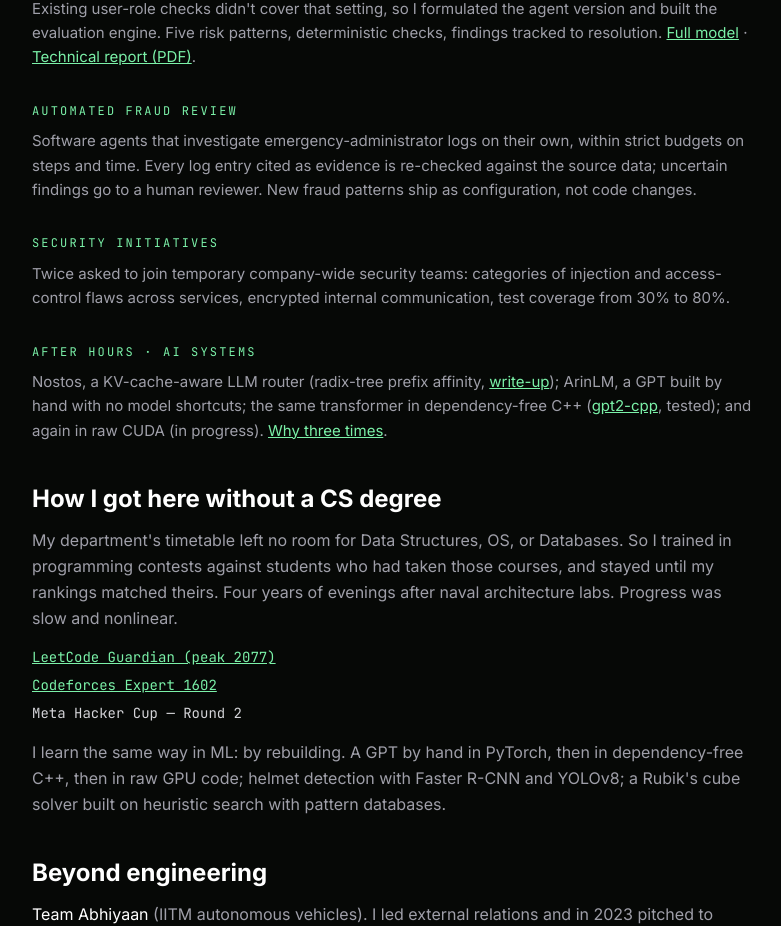
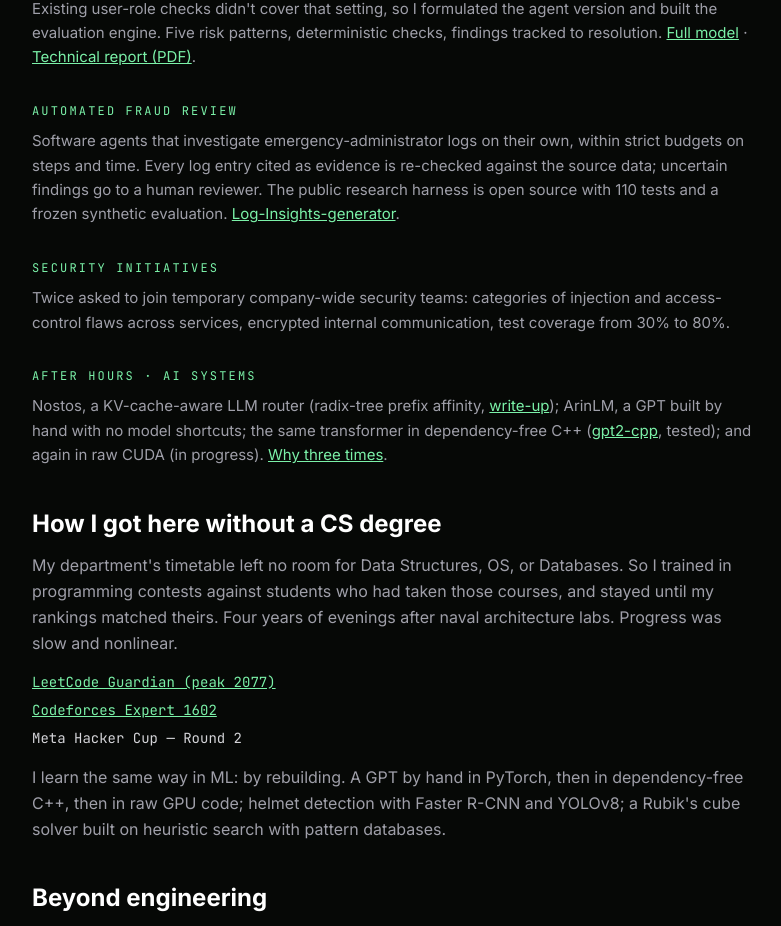
Before and after one commit to Arin016/Arin016.github.io, a Next.js app: page /about in a window 1280 px wide. Shown: the part 1477-2403 px from the top of the page, without its empty margins (248-1029 px from the left). Built offline with nearby package versions, Linux system fonts and the light colour scheme.

Commit message:
claims: sweep leftovers + latest S3/FF work on site
- SodChecker demo captioned illustrative; Sections tenants/CP/Abhiyaan fixed
- Activity + OSS list carry v2.0.0 Central + real-S3 receipt framing
- Fraud blocks link public Log-Insights-generator with 110-test/46-46 scope

```diff
--- a/src/app/about/page.tsx
+++ b/src/app/about/page.tsx
@@ -146,8 +146,17 @@ export default function AboutPage() {
             Software agents that investigate emergency-administrator logs on
             their own, within strict budgets on steps and time. Every log
             entry cited as evidence is re-checked against the source data;
-            uncertain findings go to a human reviewer. New fraud patterns ship
-            as configuration, not code changes.
+            uncertain findings go to a human reviewer. The public research
+            harness is open source with 110 tests and a frozen synthetic
+            evaluation.{" "}
+            <a
+              className="text-green-300 underline"
+              href="https://github.com/Arin016/Log-Insights-generator"
+              target="_blank"
+            >
+              Log-Insights-generator
+            </a>
+            .
           </p>
         </div>
         <div>
--- a/src/components/Activity.tsx
+++ b/src/components/Activity.tsx
@@ -6,7 +6,7 @@ type Item = { text: string; href: string; when: string };
 
 const FALLBACK: Item[] = [
   {
-    text: "shipped s3-outputstream. Cloud uploads in fixed 5 MB of memory.",
+    text: "released s3-outputstream v2.0.0 on Maven Central. Explicit commit semantics, real-S3 conformance.",
     href: "https://github.com/Arin016/s3-outputstream",
     when: "pinned",
   },
--- a/src/components/Sections.tsx
+++ b/src/components/Sections.tsx
@@ -379,17 +379,17 @@ export function Path() {
   const items = [
     {
       t: "SWE @ Saviynt",
-      d: "Jun 2025 → now · identity governance · 300+ tenants",
+      d: "Jun 2025 → now · identity governance",
       c: "Own export pipeline, SoD engines, audit ingestion, agent safety. 2× Tiger Team.",
     },
     {
       t: "B.Tech Ocean Eng, IIT Madras",
       d: "2021 → 2025 · JEE top 0.2% of 1.1M",
-      c: "Math, modeling, physics. Plus Team Abhiyaan (pitched to India's Commerce Minister) and football, chess, cricket at district level and above.",
+      c: "Math, modeling, physics. Plus Team Abhiyaan (2023 pitches to India's Finance and Commerce Ministers) and IITM football.",
     },
     {
       t: "Competitive programming",
-      d: "4 years · Guardian 2100+ · Expert 1602 · HackerCup R2",
+      d: "4 years · Guardian (peak 2077) · Expert 1602 · Meta Hacker Cup R2",
       c: "My department offered no CS courses, so I trained against students who had them, and stayed until my rankings matched theirs.",
     },
     {
--- a/src/components/SodChecker.tsx
+++ b/src/components/SodChecker.tsx
@@ -230,7 +230,7 @@ export default function SodChecker() {
               )}
             </div>
             <div className="mt-3 border-t border-white/10 pt-2 font-mono text-[10.5px] text-zinc-700">
-              production: 100,000+ accounts · ~2 s · output identical to legacy
+              illustrative demo on synthetic accounts · not measured production performance
             </div>
           </div>
         </div>
--- a/src/content/blog/unused-permissions-priced-in-dollars.md
+++ b/src/content/blog/unused-permissions-priced-in-dollars.md
@@ -57,4 +57,4 @@ The rules that keep it honest: reads never write (the cooldown unlock is evaluat
 
 Fifty-one automated checks against live APIs, all passing. Counts, dollar figures, review hierarchies, pagination, error cases. Forty of forty again after the action workflow landed. Then two rounds of senior review, which earned their keep: one reviewer restructured the code around the domain's own vocabulary, and another caught a blocking flaw in how indirectly-assigned permissions were targeted — a catch that changed the event contract before production rather than after.
 
-The test tenant showed seven findings worth about $11,000 a year. One dataset's answer from an engine that computes over whatever it is given, with no upper bound on what it can find. Small numbers, real pipeline. That is the correct order to build in.
+The test tenant showed seven findings worth about $11,000 a year. One dataset's answer from an engine that computes over whatever it is given, bounded by what the data supports. Small numbers, real pipeline. That is the correct order to build in.
--- a/src/data/content.ts
+++ b/src/data/content.ts
@@ -73,8 +73,8 @@ export const WORK: Work[] = [
     id: "fraud-agents",
     tag: "AI MONITORING",
     title: "AI investigators with mandatory evidence",
-    metric: "verified citations only",
-    body: "The most sensitive accounts in a company are emergency 'break-glass' administrator accounts, and their activity logs are where insider fraud appears. I built software agents that investigate these logs on their own. Each pursues one fraud hypothesis with a strict budget of steps and time, and any log entry it cites as evidence is automatically re-checked against the source data. Unverifiable claims are discarded, and uncertain findings go to a human reviewer. New fraud patterns are added through a configuration file, without changing code.",
+    metric: "110 tests · 46/46 synthetic",
+    body: "The most sensitive accounts in a company are emergency 'break-glass' administrator accounts, and their activity logs are where insider fraud appears. I built bounded investigator agents that pursue one fraud hypothesis with strict budgets, with every cited event re-checked against source data and uncertain findings routed to humans. The public research harness holds 110 tests and matched all 46 held-out synthetic variants with no unsupported claims — control-flow evidence, not real-world accuracy. No customer or deployment language by policy.",
     stack: ["Python", "ReAct", "Elasticsearch", "YAML policies"],
   },
   {
@@ -195,10 +195,10 @@ export type OSS = {
 export const OSS_LIST: OSS[] = [
   {
     name: "s3-outputstream",
-    desc: "Lets Java programs write data of any size to cloud storage using a fixed 5 MB of memory, instead of buffering everything first.",
+    desc: "A Java OutputStream over S3 multipart with one reusable 5 MiB buffer and explicit commit/abort semantics. v2.0.0 on Maven Central.",
     lang: "Java",
     url: "https://github.com/Arin016/s3-outputstream",
-    highlight: "Fills a 4-year gap in the AWS toolkit",
+    highlight: "Commit-safe streaming + real-S3 receipt",
   },
   {
     name: "mica",
```
